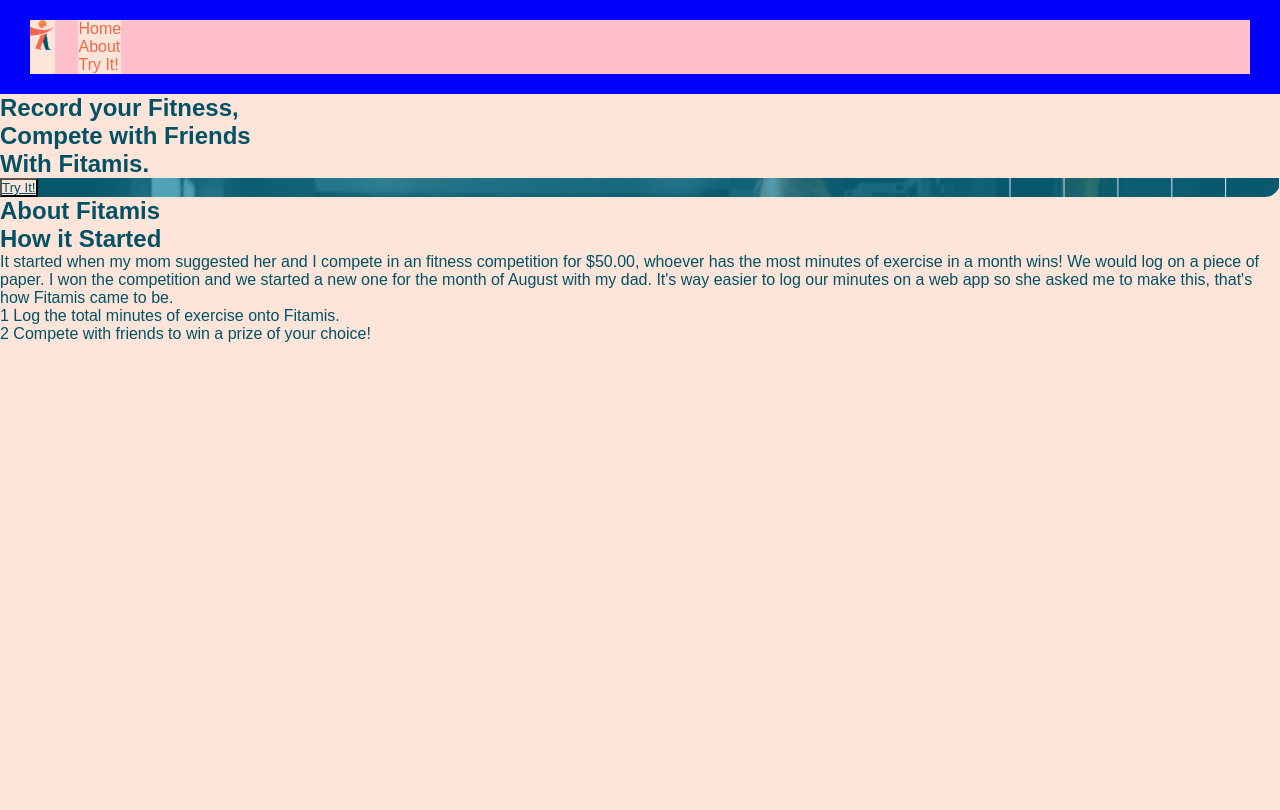
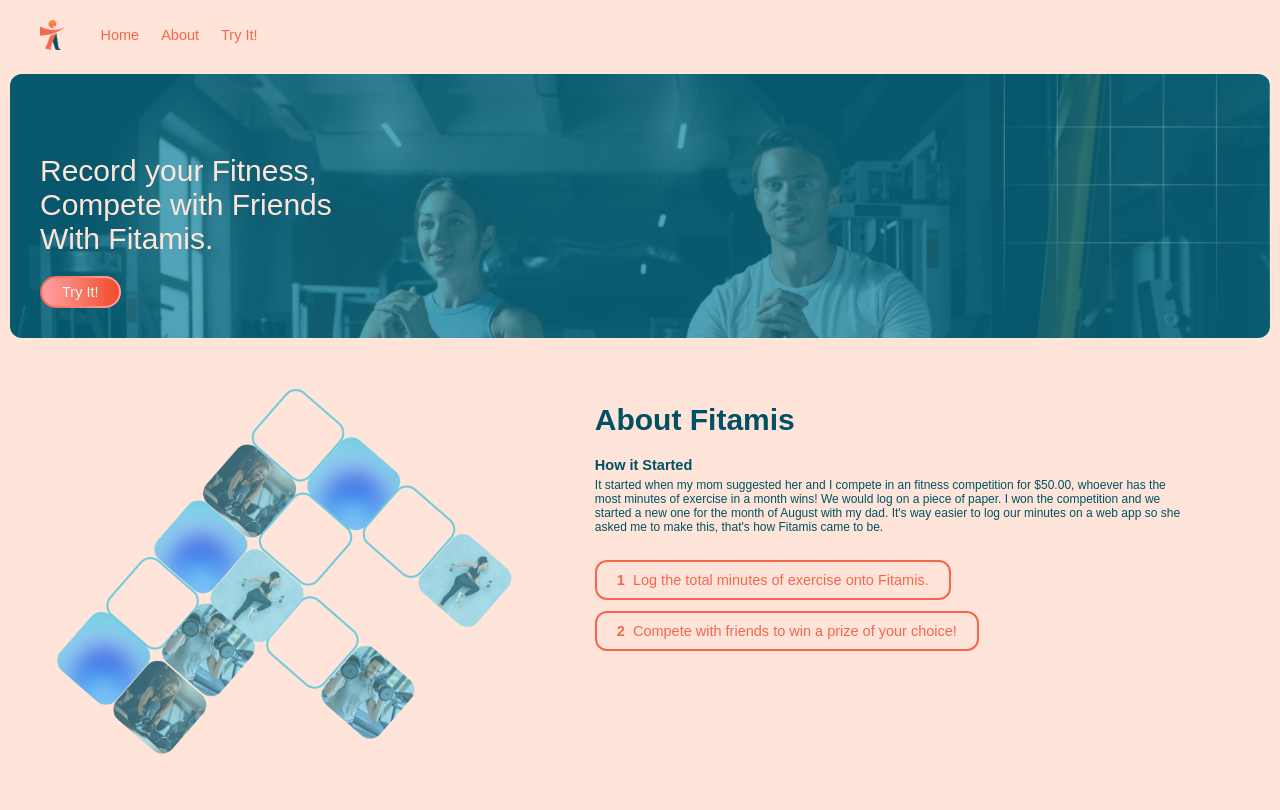
Before and after one commit to peppapigX10/Fitamis, a Flask app: page / in a window 1280 px wide. Before the commit the page ends 342 px from the top, so only its background shows below. Run offline with Flask 3, Linux system fonts and the light colour scheme; some web fonts are replaced.

Commit message:
requirements file

```diff
--- /dev/null
+++ b/requirements.txt
@@ -0,0 +1,3 @@
+flask
+gunicorn
+dot.env
--- a/static/style.css
+++ b/static/style.css
@@ -9,32 +9,25 @@
 }
 
 .navbar {
+
     background-color: #FFE5D9;
-    padding: 20px 30px;
-    background-color:blue;
+    list-style-type:none;
+    margin:0;
+    padding: 0;
+    gap: 35px;
+    display: flex;
+    padding: 20px 0;
+    padding-left: 40px;
 
 }
 
 .navbar-logo {
     height:30px;
 }
-.navbar ul {
-    list-style-type:none;
-    margin:0;
-    padding: 0;
-    display: flex;
-    gap: 23px;
-    background-color:pink;
 
-}
 
-.navbar-text ul {
-    display:flex;
-
-}
 
 .navbar-text ul li a{
-    flex-direction: row;
 }
 
 
@@ -42,10 +35,23 @@
 
 }
 
-.navbar ul li a{
+.navbar {
+    display: flex;
+}
+
+.navbar-text {
+    padding-top:6px;
+    list-style-type:none;
+    display: flex;
+    gap:22px;
+}
+
+.navbar li a{
+    font-size:14.5px;
     text-decoration:none;
     color:#F6664B;
-    display:block;
+    flex-direction: row;
+
 }
 
 .navbar li a:hover {
@@ -54,9 +60,119 @@
 
 /* --------HOME--------- */
 .home-container {
+    background-color: transparent;
     background-image: url("img/header-img.png");
     background-repeat: no-repeat;
     background-size:cover;
-    background-position:top;
-    border-radius: 15px;
+    background-position:middle;
+    border-radius: 12px;
+    padding: 0 30px;
+    padding-top:80px;
+    padding-bottom: 30px;
+    margin: 0 10px;
+    margin-bottom: 25px;
 }
+
+.header-text {
+    color: #FFE5D9;
+    background-color: transparent;
+    font-weight:500;
+    padding-bottom: 20px;
+    font-size: 30px;
+}
+
+.try-button {
+    background-color: #F6664B;
+
+    border: 2px solid transparent;
+    background:
+        linear-gradient(to left, #F14B2B, #FFA2A2) padding-box,
+        linear-gradient(to right, #F6664B, #FFA2A2) border-box;
+
+    color: #FFF7F3;
+    border-radius: 50px;
+    padding:6px 20px;
+    font-size:14.5px;
+
+}
+
+.about-container {
+    padding-top:40px;
+    display:flex;
+    flex-direction:row;
+    margin:0 45px;
+    /* display: grid;
+    grid-template-columns: 1fr 1fr; */
+}
+
+.about-image {
+    padding-left:60px;
+    margin-top:-38px;
+    /* height:auto;
+    background-image: url("img/FSquares.png");
+    background-repeat: no-repeat;
+    background-size:cover;
+    background-color: blue; */
+    width: 46vw;
+    /* overflow-x: hidden; */
+}
+
+.about-image img{
+    /* height:400px; */
+    width: 46vw;
+    height: auto;
+    object-fit:cover;
+    position: relative;
+    left:-80px;
+    /* float:left; */
+    /* margin-left:-70px; */
+}
+
+.about-text {
+    width: 54vw;
+}
+
+.about-text h1{
+    font-size:30px;
+}
+
+.about-text h2{
+    font-size:14.5px;
+    padding-top: 20px;
+}
+
+.about-text p{
+    font-size:12px;
+    margin-top:5px;
+    margin-right:40px;
+    margin-bottom:15px;
+    /* background-color:pink; */
+}
+
+.red-box {
+    border: 2px solid #F6664B;
+    border-radius: 12px;
+    padding: 10px 20px;
+    margin-top:11px;
+    /* width:38vw; */
+    display: inline-block;
+    /* background-color: rgb(149, 218, 180); */
+
+
+
+}
+
+.red-box p{
+    font-size:14.5px;
+    color: #F6664B;
+    margin:0;
+
+}
+
+.numberBigger{
+    font-size:14.5px;
+    color: #F6664B;
+    padding-right:4px;
+    font-weight:bold;
+    /* background-color:rgb(129, 129, 233); */
+}
--- a/templates/base.html
+++ b/templates/base.html
@@ -10,16 +10,14 @@
     <title>{% block title%}Fitamis{% endblock %}</title>
 </head>
 <body>
-    <div class="navbar">
-        <ul>
-            <li><img src="../static/img/logo.png" class="navbar-logo"alt="Fitamis logo"></li>
-            <div class="navbar-text">
-                <li><a href="#Home">Home</a></li>
-                <li><a href="#About">About</a></li>
-                <li><a href="#Try">Try It!</a></li>
-            </div>
+    <ul class="navbar">
+        <li><img src="../static/img/logo.png" class="navbar-logo"alt="Fitamis logo"></li>
+        <ul class="navbar-text">
+            <li><a href="#Home">Home</a></li>
+            <li><a href="#About">About</a></li>
+            <li><a href="#Try">Try It!</a></li>
         </ul>
-    </div>
+    </ul>
     {% block content %}
     {% endblock %}
 </body>
--- a/templates/index.html
+++ b/templates/index.html
@@ -3,14 +3,14 @@
 {% block content %}
     <section id="Home">
         <div class="home-container">
-            <h1>Record your Fitness,<br>Compete with Friends<br>With Fitamis.</h1>
-            <button type="button" class="try-button"><a href="#Try">Try It!</a></button>
+            <h1 class="header-text">Record your Fitness,<br>Compete with Friends<br>With Fitamis.</h1>
+            <a href="#Try"></a><button type="button" class="try-button">Try It!</button></a>
         </div>
     </section>
     <section id="About">
         <div class="about-container">
             <div class="about-image">
-
+                <img src="../static/img/FSquares.png" alt="Squares forming an 'F'">
             </div>
             <div class="about-text">
                 <h1>About Fitamis</h1>
```
Also changed, not shown: app.py (line endings or trailing spaces), devlog/devlog1.png (added), static/img/header-img.png.
